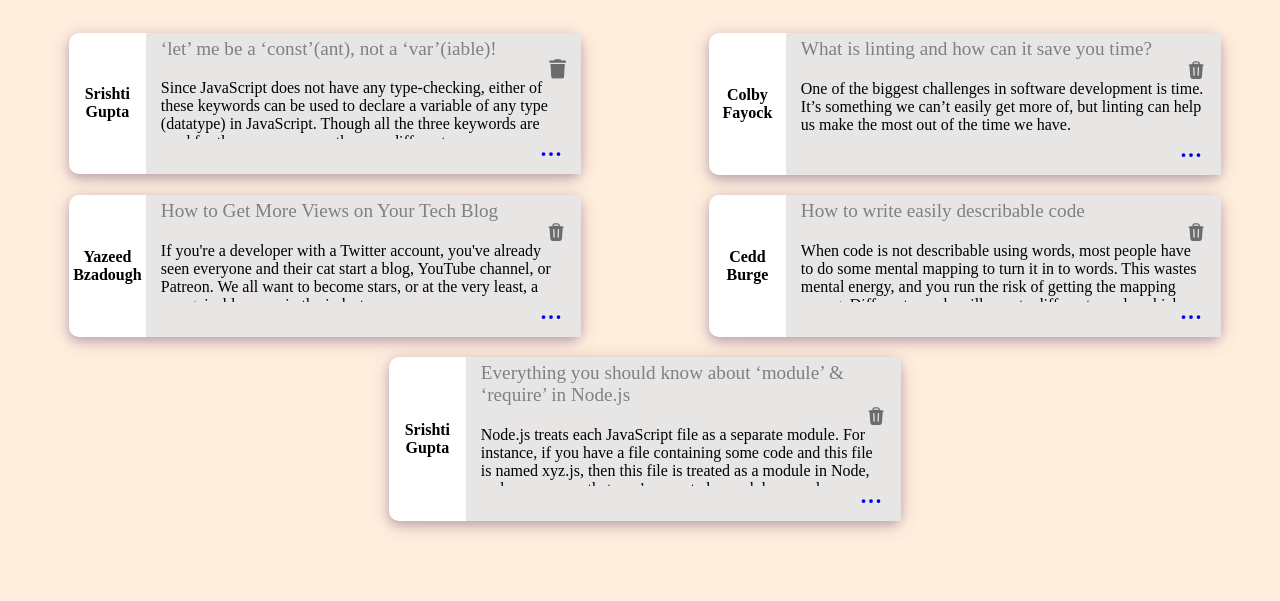
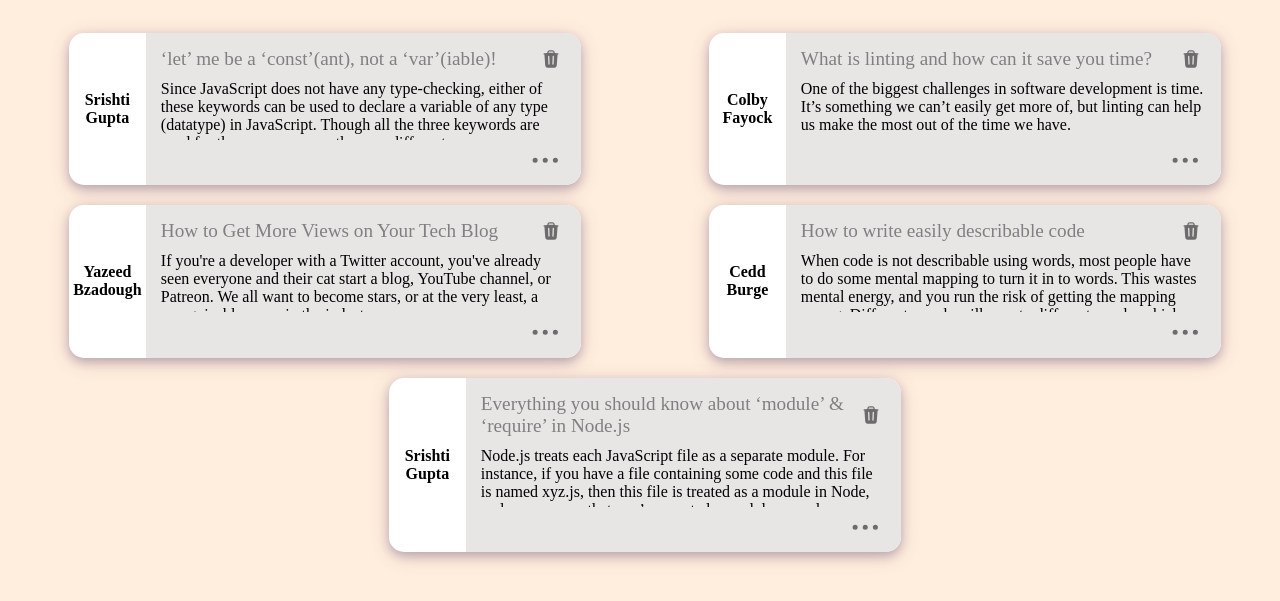
Before and after one commit to Anjali-Singh02/Scribbler, a plain HTML site: page html/postslist.html in a window 1280 px wide. Shown: the part 59-660 px from the top of the page. Drawn offline with Linux system fonts and the light colour scheme; a web font is replaced by a local one.

Commit message:
updated delete button

```diff
--- a/html/postslist.html
+++ b/html/postslist.html
@@ -76,41 +76,37 @@
     <div class="postContainer">
         <!-- post 1 starts here -->
         <div class="post" id="post1">
-            <div class="userName">
-                <p>Srishti Gupta </p>
+            <div class="userName" id="userName">
+                <p id="author1">Srishti Gupta </p>
             </div>
 
-            <div class="postContent">
-                <div class="title">
-                    <p>‘let’ me be a ‘const’(ant), not a ‘var’(iable)!</p>
-                    <span>
+            <div class="postContent" id="post-content">
+                <div class="title" >
+                    <p id="title1">‘let’ me be a ‘const’(ant), not a ‘var’(iable)!</p>
+                    <span onclick="setId('post1')">
                         <!-- TODO: Include Font Awesome icon for delete icon here -->
-                        <!-- <svg xmlns="http://www.w3.org/2000/svg" viewBox="0 0 24 24" fill="currentColor"
-                            class="deleteIcon" onclick="deletePost()">
+                        <svg xmlns="http://www.w3.org/2000/svg" viewBox="0 0 24 24" fill="currentColor"
+                            class="deleteIcon" id="deleteIcon" onclick="deletePost(post1)">
                             <path fill-rule="evenodd"
                                 d="M16.5 4.478v.227a48.816 48.816 0 013.878.512.75.75 0 11-.256 1.478l-.209-.035-1.005 13.07a3 3 0 01-2.991 2.77H8.084a3 3 0 01-2.991-2.77L4.087 6.66l-.209.035a.75.75 0 01-.256-1.478A48.567 48.567 0 017.5 4.705v-.227c0-1.564 1.213-2.9 2.816-2.951a52.662 52.662 0 013.369 0c1.603.051 2.815 1.387 2.815 2.951zm-6.136-1.452a51.196 51.196 0 013.273 0C14.39 3.05 15 3.684 15 4.478v.113a49.488 49.488 0 00-6 0v-.113c0-.794.609-1.428 1.364-1.452zm-.355 5.945a.75.75 0 10-1.5.058l.347 9a.75.75 0 101.499-.058l-.346-9zm5.48.058a.75.75 0 10-1.498-.058l-.347 9a.75.75 0 001.5.058l.345-9z"
                                 clip-rule="evenodd" />
-                        </svg> -->
-
-                        <i class="fa-solid fa-trash"></i>
-
+                        </svg>
                     </span>
                 </div>
                 <div class="mainPost">
-                    <p class="content">Since JavaScript does not have any type-checking, either of these keywords can be
+                    <p class="content" id="description1">Since JavaScript does not have any type-checking, either of these keywords can be
                         used to declare a
                         variable of any type (datatype) in JavaScript. Though all the three keywords are used for the
                         same
                         purpose, they are different.</p>
-                    <span>
+                    <span id="postContentFooter" onclick="window.location.href ='/html/post.html'">
                         <!-- TODO: Include Font Awesome icon for horizontal ellipsis icon here -->
-                        <a href="/html/post.html"><svg xmlns="http://www.w3.org/2000/svg" viewBox="0 0 24 24"
-                                fill="currentColor" class="editIcon">
+                        <svg xmlns="http://www.w3.org/2000/svg" viewBox="0 0 24 24"
+                                fill="currentColor" class="editIcon" id="menuIcon" onclick="settingContentOfId('user1','title1','description1')">
                                 <path fill-rule="evenodd"
                                     d="M4.5 12a1.5 1.5 0 113 0 1.5 1.5 0 01-3 0zm6 0a1.5 1.5 0 113 0 1.5 1.5 0 01-3 0zm6 0a1.5 1.5 0 113 0 1.5 1.5 0 01-3 0z"
                                     clip-rule="evenodd" />
                             </svg>
-                        </a>
 
                     </span>
                 </div>
@@ -120,14 +116,14 @@
 
         <!-- post 2 starts here -->
         <div class="post" id="post2">
-            <div class="userName">
-                <p>Colby Fayock</p>
+            <div class="userName" id="userName">
+                <p id="author2">Colby Fayock</p>
             </div>
 
-            <div class="postContent">
+            <div class="postContent" id="post-content">
                 <div class="title">
-                    <p>What is linting and how can it save you time?</p>
-                    <span>
+                    <p id="title2">What is linting and how can it save you time?</p>
+                    <span onclick="setId('post2')">
                         <!-- TODO: Include Font Awesome icon for delete icon here -->
                         <svg xmlns="http://www.w3.org/2000/svg" viewBox="0 0 24 24" fill="currentColor"
                             class="deleteIcon" onclick="deletePost()">
@@ -142,15 +138,15 @@
                     <p class="content">One of the biggest challenges in software development is time. It’s something we
                         can’t easily get
                         more of, but linting can help us make the most out of the time we have.</p>
-                    <span>
+                        <span id="postContentFooter" onclick="window.location.href ='/html/post.html'">
                             <!-- TODO: Include Font Awesome icon for horizontal ellipsis icon here -->
-                        <a href="/html/post.html"><svg xmlns="http://www.w3.org/2000/svg" viewBox="0 0 24 24"
-                                fill="currentColor" class="editIcon">
+                            <svg xmlns="http://www.w3.org/2000/svg" viewBox="0 0 24 24"
+                                    fill="currentColor" class="editIcon" id="menuIcon" onclick="settingContentOfId('user2','title2','description2')">
                                     <path fill-rule="evenodd"
                                         d="M4.5 12a1.5 1.5 0 113 0 1.5 1.5 0 01-3 0zm6 0a1.5 1.5 0 113 0 1.5 1.5 0 01-3 0zm6 0a1.5 1.5 0 113 0 1.5 1.5 0 01-3 0z"
                                         clip-rule="evenodd" />
                                 </svg>
-                        </a>
+
                         </span>
                 </div>
             </div>
@@ -159,15 +155,15 @@
 
         <!-- post 3 starts here -->
         <div class="post" id="post3">
-            <div class="userName">
-                <p>Yazeed Bzadough</p>
+            <div class="userName" id="userName">
+                <p id="author3">Yazeed Bzadough</p>
             </div>
 
-            <div class="postContent">
+            <div class="postContent" id="post-content">
                 <div class="title">
 
-                    <p>How to Get More Views on Your Tech Blog</p>
-                    <span>
+                    <p id="title3">How to Get More Views on Your Tech Blog</p>
+                    <span onclick="setId('post3')">
                         <!-- TODO: Include Font Awesome icon for delete icon here -->
                         <svg xmlns="http://www.w3.org/2000/svg" viewBox="0 0 24 24" fill="currentColor"
                             class="deleteIcon" onclick="deletePost()">
@@ -184,15 +180,14 @@
                         blog, YouTube channel, or Patreon. We all want to become stars, or at the very least, a
                         recognizable
                         name in the industry</p>
-                    <span>
+                        <span id="postContentFooter" onclick="window.location.href ='/html/post.html'">
                             <!-- TODO: Include Font Awesome icon for horizontal ellipsis icon here -->
-                        <a href="/html/post.html"><svg xmlns="http://www.w3.org/2000/svg" viewBox="0 0 24 24"
-                                fill="currentColor" class="editIcon">
+                            <svg xmlns="http://www.w3.org/2000/svg" viewBox="0 0 24 24"
+                                    fill="currentColor" class="editIcon" id="menuIcon" onclick="settingContentOfId('user3','title3','description3')">
                                     <path fill-rule="evenodd"
                                         d="M4.5 12a1.5 1.5 0 113 0 1.5 1.5 0 01-3 0zm6 0a1.5 1.5 0 113 0 1.5 1.5 0 01-3 0zm6 0a1.5 1.5 0 113 0 1.5 1.5 0 01-3 0z"
                                         clip-rule="evenodd" />
                                 </svg>
-                        </a>
 
                         </span>
                 </div>
@@ -202,14 +197,14 @@
 
         <!-- post 4 starts here -->
         <div class="post" id="post4">
-            <div class="userName">
-                <p>Cedd Burge</p>
+            <div class="userName" id="userName">
+                <p id="author4">Cedd Burge</p>
             </div>
 
-            <div class="postContent">
+            <div class="postContent" id="post-content">
                 <div class="title">
-                    <p>How to write easily describable code</p>
-                    <span>
+                    <p id="title4">How to write easily describable code</p>
+                    <span onclick="setId('post4')">
                         <!-- TODO: Include Font Awesome icon for delete icon here -->
                         <svg xmlns="http://www.w3.org/2000/svg" viewBox="0 0 24 24" fill="currentColor"
                             class="deleteIcon" onclick="deletePost()">
@@ -226,15 +221,14 @@
                         words. This wastes mental energy, and you run the risk of getting the mapping wrong. Different
                         people will map to different words, which
                         leads to confusion when discussing the code.</p>
-                    <span>
+                        <span id="postContentFooter" onclick="window.location.href ='/html/post.html'">
                             <!-- TODO: Include Font Awesome icon for horizontal ellipsis icon here -->
-                        <a href="/html/post.html"><svg xmlns="http://www.w3.org/2000/svg" viewBox="0 0 24 24"
-                                fill="currentColor" class="editIcon">
+                            <svg xmlns="http://www.w3.org/2000/svg" viewBox="0 0 24 24"
+                                    fill="currentColor" class="editIcon" id="menuIcon" onclick="settingContentOfId('user4','title4','description4')">
                                     <path fill-rule="evenodd"
                                         d="M4.5 12a1.5 1.5 0 113 0 1.5 1.5 0 01-3 0zm6 0a1.5 1.5 0 113 0 1.5 1.5 0 01-3 0zm6 0a1.5 1.5 0 113 0 1.5 1.5 0 01-3 0z"
                                         clip-rule="evenodd" />
                                 </svg>
-                        </a>
 
                         </span>
                 </div>
@@ -244,14 +238,14 @@
 
         <!-- post 5 starts here -->
         <div class="post" id="post5">
-            <div class="userName">
-                <p>Srishti Gupta</p>
+            <div class="userName" id="userName">
+                <p id="author5">Srishti Gupta</p>
             </div>
 
-            <div class="postContent">
+            <div class="postContent" id="post-content">
                 <div class="title">
-                    <p>Everything you should know about ‘module’ & ‘require’ in Node.js</p>
-                    <span>
+                    <p id="title5">Everything you should know about ‘module’ & ‘require’ in Node.js</p>
+                    <span onclick="setId('post5')">
                         <!-- TODO: Include Font Awesome icon for delete icon here -->
                         <svg xmlns="http://www.w3.org/2000/svg" viewBox="0 0 24 24" fill="currentColor"
                             class="deleteIcon" onclick="deletePost()">
@@ -269,15 +263,14 @@
                         can
                         say that you’ve created a module
                         named xyz.</p>
-                    <span>
+                        <span id="postContentFooter" onclick="window.location.href ='/html/post.html'">
                             <!-- TODO: Include Font Awesome icon for horizontal ellipsis icon here -->
-                        <a href="/html/post.html"><svg xmlns="http://www.w3.org/2000/svg" viewBox="0 0 24 24"
-                                fill="currentColor" class="editIcon">
+                            <svg xmlns="http://www.w3.org/2000/svg" viewBox="0 0 24 24"
+                                    fill="currentColor" class="editIcon" id="menuIcon" onclick="settingContentOfId('user5','title5','description5')">
                                     <path fill-rule="evenodd"
                                         d="M4.5 12a1.5 1.5 0 113 0 1.5 1.5 0 01-3 0zm6 0a1.5 1.5 0 113 0 1.5 1.5 0 01-3 0zm6 0a1.5 1.5 0 113 0 1.5 1.5 0 01-3 0z"
                                         clip-rule="evenodd" />
                                 </svg>
-                        </a>
 
                         </span>
                 </div>
--- a/script/postslist.js
+++ b/script/postslist.js
@@ -4,17 +4,38 @@ const deleteIcon = document.getElementsByClassName("deleteIcon")
 const deleteModal = document.getElementById("deleteBlog")
 const yesBtn = document.getElementById("yesBtn")
 const noBtn = document.getElementById("noBtn")
-const deletePost =() => {
+const deletePost =(post1) => {
     deleteModal.style.display = "block"
+    console.log(post1)
 }
 
 // yesBtn.addEventListener = ('click',(event) => {
 //     deleteModal.style.display = "none"
 // })
 
-const yes = () => {
-    deleteModal.style.display = "none"
-}
 const no = () => {
     deleteModal.style.display = "none"
 }
+
+
+
+
+//  Post List function
+
+var id="";
+function setId(htmlId){
+    deleteModal.style.display="block";
+    id=htmlId;
+}
+function yes(){
+    deleteModal.style.display="none";
+    document.getElementById(id).style.display="none";
+}
+function settingContentOfId(getUser,getTitle,getContent){
+    let userName=document.getElementById(getUser).innerText;
+    localStorage.setItem('userName',userName);
+    let titleOfPost=document.getElementById(getTitle).innerText;
+    localStorage.setItem('title',titleOfPost);
+    let contentOfPost=document.getElementById(getContent).innerText;
+    localStorage.setItem('content',contentOfPost);
+}
--- a/style/post.css
+++ b/style/post.css
@@ -62,7 +62,7 @@
 .postContainer .content {
     padding: 10px;
     width: 100%;
-    height: 30vh;
+    height: 20vh;
     /* border: #ed2553; */
 }
 
--- a/style/postslist.css
+++ b/style/postslist.css
@@ -20,8 +20,9 @@
     box-shadow: 0 4px 10px 0 rgba(17, 4, 63, 0.2), 0 4px 20px 0 rgba(79, 19, 97, 0.19);
     margin: 10px 10px 10px 20px;
     cursor: pointer;
-    border-radius: 10px;
+    border-radius: 15px;
     height: fit-content;
+    overflow: hidden;
 }
 .post:hover {
     box-shadow: 0 8px 5px 5px rgba(17, 4, 63, 0.2), 0 4px 20px 0 rgba(79, 19, 97, 0.19);;
@@ -61,23 +62,29 @@
     overflow: hidden;
 }
 .postContent .title {
+    display: flex;
+    align-items: center;
+    justify-content: space-between;
     color: #808080;
     font-size: larger;
+    padding: 10px 0;
 }
-
+.postContent .title span {
+    margin-right: 5px;
+}
 /*  ******* delete icon ********  */
 
 .postContent span  {
     color: rgb(109, 108, 108);
     display: flex;
-    justify-content: end;
+   justify-content: end;
 }
 .postContent span  a{
     display: flex;
     justify-content: end;
 }
 .deleteIcon{
-    width: 5%;
+    width: 20px;
     cursor: pointer;
 }
 .editIcon {
@@ -116,9 +123,6 @@
     position: fixed;
     /* Stay in place */
     z-index: 1;
-    /* Sit on top */
-    padding-top: 100px;
-    /* Location of the box */
     left: 0;
     top: 0;
     width: 100%;
@@ -131,11 +135,15 @@
     /* Fallback color */
     background-color: rgba(0, 0, 0, 0.78);
     /* Black w/ opacity */
+
 }
 
 /* sign up modal */
 .content-deleteModal{
-
+   position: absolute;
+   top: 50%;
+   left: 50%;
+   transform: translate(-50%, -50%);
     background-color: #fefefe;
     margin: 2% auto;
     /* 15% from the top and centered */
```
Also changed, not shown: html/post.html (+9 -13 lines). Lines whose indentation alone changed are shown as unchanged.
